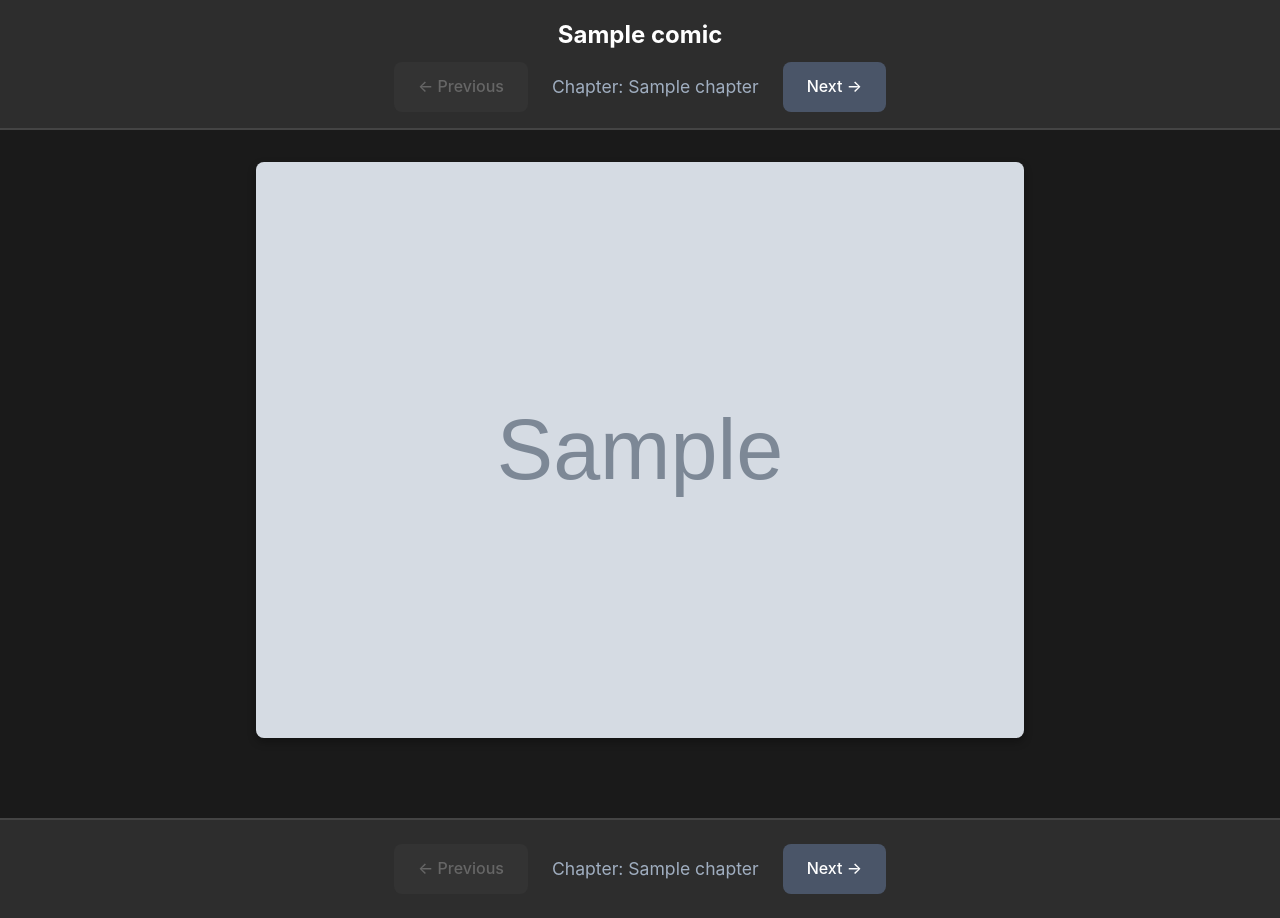
After one commit to SiJibrilll/ppw1-uas, a PHP site: page /read?comic=1&chapter=1 in a window 1280 px wide. The commit adds this page. Run offline with PHP 8.4, Linux system fonts and the light colour scheme; tables that the repository leaves empty or names only in its code hold one stand-in row (values such as "Sample post"); grey boxes marked "Sample" are stand-in pictures.

Commit message:
comic reader

```diff
--- a/app/Dbh.php
+++ b/app/Dbh.php
@@ -42,20 +42,20 @@ class Dbh {
         }
     }
 
-  function paginate($table, $order = 'ASC', $page = 1, $limit = 10, $column = 'id', $where = '') {
+  function paginate($table, $order = 'ASC', $page = 1, $limit = 10, $column = 'id', $operator = '=', $where = '') {
     $offset = ($page - 1) * $limit;
 
-    $stmt = $this->query("SELECT COUNT(*) FROM $table WHERE $column LIKE ?", ["%$where%"]);
+    $stmt = $this->query("SELECT COUNT(*) FROM $table WHERE $column $operator ?", ["$where"]);
     $total_items = $stmt->fetchColumn();
     $total_pages = ceil($total_items / $limit);
 
     // Manually inject limit/offset (safe since they are cast as ints)
     $limit = (int) $limit;
     $offset = (int) $offset;
-    $sql = "SELECT * FROM $table WHERE title LIKE ? ORDER BY id $order LIMIT $limit OFFSET $offset";
+    $sql = "SELECT * FROM $table WHERE $column $operator ? ORDER BY id $order LIMIT $limit OFFSET $offset";
 
 
-    $stmt = $this->query($sql, ["%$where%"]);
+    $stmt = $this->query($sql, ["$where"]);
     $data = $stmt->fetchAll();
 
     return [
--- a/app/controllers/ComicsController.php
+++ b/app/controllers/ComicsController.php
@@ -13,7 +13,7 @@ class ComicsController extends BaseController {
     $request = new Request();
     $search = $request->input('search', '');
     $page = (int) $request->input('page', 1);
-    $comics = $dbh->paginate('Comics', 'DESC', $page, 8, 'title', $search);
+    $comics = $dbh->paginate('Comics', 'DESC', $page, 8, 'title', 'like', "%$search%");
 
     $_SESSION['search'] = $search; // Save search term for later use
 
@@ -30,7 +30,7 @@ class ComicsController extends BaseController {
     ]);
   }
 
-  function read() {
+  function info() {
     $request = new Request();
     $id = $request->input('id');
 
@@ -46,12 +46,9 @@ class ComicsController extends BaseController {
       echo "Comic with id " . $id . " not found";
       exit;
     }
-    // $chapters = $dbh->query('SELECT * FROM Chapters WHERE comic_id = ? ORDER BY id DESC', [$id])->fetchAll();
-    //modify above to also get the cover image path
-    // $chapters = $dbh->query('SELECT c.*, i.path as cover FROM Chapters as c LEFT JOIN Images as i ON c.image_id = i.id WHERE c.comic_id = ? ORDER BY c.id DESC', [$id])->fetchAll();
-    // use paginate method and get the image
-    $chapters = $dbh->paginate('Chapters', 'DESC', $request->input('page', 1), 10, $id);
-    //get chapter cover images
+
+    $chapters = $dbh->paginate('Chapters', 'DESC', $request->input('page', 1), 10, 'comic_id', '=', $id);
+
     foreach ($chapters['data'] as &$chapter) {
       $image = $dbh->query('SELECT path FROM Images WHERE id = ?', [$chapter['image_id']])->fetchAll();
 
@@ -65,6 +62,40 @@ class ComicsController extends BaseController {
       'chapters' => $chapters['data'],
       'total_pages' => $chapters['total_pages'],
       'current_page' => $chapters['current_page'],
+    ]);
+  }
+
+  function read() {
+    $request = new Request();
+    $comic_id = $request->input('comic');
+    $chapter_id = $request->input('chapter');
+    if (!$chapter_id) {
+      header('Location: /home');
+      exit;
+    }
+
+    $dbh = new Dbh();
+
+    $chapters = $dbh->paginate('Chapters', 'DESC', 1, 1, 'comic_id', 'like', $comic_id);
+
+    $chapter = $dbh->query('SELECT * FROM Chapters WHERE id = ?', [$chapter_id])->fetch();
+    if (!$chapter) {
+      echo "Chapter with id " . $chapter_id . " not found";
+      exit;
+    }
+
+    $pages = $dbh->query('SELECT p.*, i.path as path FROM Pages as p LEFT JOIN Images as i ON p.image_id = i.id WHERE p.chapter_id = ? ORDER BY p.id ASC', [$chapter_id])->fetchAll();
+
+    $comic = $dbh->query('SELECT * FROM Comics WHERE id = ?', [$comic_id])->fetch();
+
+    $this->view('comic_reader', [
+      'comic' => $comic,
+      'chapter' => $chapter,
+      'pages' => $pages,
+      'comic_id' => $comic_id,
+      'chapter_id' => $chapter_id,
+      'total_pages' => count($pages),
+      'current_page' => $chapters['current_page']
     ]);
   }
 
--- a/app/routes.php
+++ b/app/routes.php
@@ -9,7 +9,8 @@ return [
     '/comics/create' => 'ComicsController@create',
     '/comics/edit' => 'ComicsController@edit',
     '/search' => 'ComicsController@index',
-    '/comics' => 'ComicsController@read',
+    '/comics' => 'ComicsController@info',
+    '/read' => 'ComicsController@read',
   ],
 
   "POST" => [
--- a/views/comic_detail-view.php
+++ b/views/comic_detail-view.php
@@ -205,7 +205,7 @@
         <!-- Chapter List -->
         <div class="chapter-list">
             <?php foreach ($chapters as $chapter): ?>
-                <a href="read?id=<?= htmlspecialchars($chapter['id'])?>" class="chapter-item">
+                <a href="/read?comic=<?= htmlspecialchars($comic['id'])?>&chapter=<?= htmlspecialchars($chapter['id'])?>" class="chapter-item">
                     <img src="<?= htmlspecialchars($chapter['cover'] ?? $GLOBALS['placeholder']) ?>"
                         alt="Chapter 11 Thumbnail" class="chapter-thumbnail">
                     <div class="chapter-title"><?= htmlspecialchars($chapter['title'])?></div>
--- /dev/null
+++ b/views/comic_reader-view.php
@@ -0,0 +1,211 @@
+<!DOCTYPE html>
+<html lang="en">
+<head>
+    <meta charset="UTF-8">
+    <meta name="viewport" content="width=device-width, initial-scale=1.0">
+    <title>Comic Reader</title>
+    <style>
+        * {
+            margin: 0;
+            padding: 0;
+            box-sizing: border-box;
+        }
+
+        body {
+            font-family: -apple-system, BlinkMacSystemFont, 'Segoe UI', Roboto, sans-serif;
+            background-color: #1a1a1a;
+            color: white;
+            line-height: 1.6;
+        }
+
+        .header {
+            background-color: #2d2d2d;
+            padding: 1rem;
+            text-align: center;
+            border-bottom: 2px solid #444;
+        }
+
+        .comic-title {
+            font-size: 1.5rem;
+            font-weight: bold;
+            margin-bottom: 0.5rem;
+            color: #fff;
+        }
+
+        .chapter-nav {
+            display: flex;
+            justify-content: center;
+            align-items: center;
+            gap: 1rem;
+            flex-wrap: wrap;
+        }
+
+        .nav-link {
+            background-color: #4a5568;
+            color: white;
+            text-decoration: none;
+            padding: 0.75rem 1.5rem;
+            border-radius: 8px;
+            font-weight: 500;
+            transition: background-color 0.2s;
+            display: inline-block;
+        }
+
+        .nav-link:hover {
+            background-color: #5a6578;
+        }
+
+        .nav-link.disabled {
+            background-color: #333;
+            color: #666;
+            pointer-events: none;
+        }
+
+        .current-chapter {
+            font-size: 1.1rem;
+            color: #a0aec0;
+            margin: 0 0.5rem;
+        }
+
+        .reader-container {
+            max-width: 800px;
+            margin: 0 auto;
+            padding: 2rem 1rem;
+        }
+
+        .comic-panel {
+            width: 100%;
+            margin-bottom: 1rem;
+            border-radius: 8px;
+            overflow: hidden;
+            background-color: #2d2d2d;
+            box-shadow: 0 4px 8px rgba(0, 0, 0, 0.3);
+        }
+
+        .comic-panel img {
+            width: 100%;
+            height: auto;
+            display: block;
+        }
+
+        .panel-placeholder {
+            height: 400px;
+            background: linear-gradient(135deg, #4a5568, #2d3748);
+            display: flex;
+            align-items: center;
+            justify-content: center;
+            color: #a0aec0;
+            text-align: center;
+            font-size: 1.1rem;
+        }
+
+        .bottom-nav {
+            background-color: #2d2d2d;
+            padding: 1.5rem;
+            text-align: center;
+            border-top: 2px solid #444;
+            margin-top: 2rem;
+        }
+
+        .bottom-nav .chapter-nav {
+            justify-content: center;
+        }
+
+        /* Mobile optimizations */
+        @media (max-width: 768px) {
+            .header {
+                padding: 1rem 0.5rem;
+            }
+
+            .comic-title {
+                font-size: 1.3rem;
+            }
+
+            .chapter-nav {
+                gap: 0.5rem;
+            }
+
+            .nav-link {
+                padding: 0.6rem 1rem;
+                font-size: 0.9rem;
+            }
+
+            .current-chapter {
+                font-size: 1rem;
+                margin: 0.5rem 0;
+                width: 100%;
+            }
+
+            .reader-container {
+                padding: 1rem 0.5rem;
+            }
+
+            .comic-panel {
+                margin-bottom: 0.5rem;
+                border-radius: 4px;
+            }
+
+            .panel-placeholder {
+                height: 300px;
+                font-size: 1rem;
+            }
+
+            .bottom-nav {
+                padding: 1rem 0.5rem;
+            }
+        }
+
+        @media (max-width: 480px) {
+            .comic-title {
+                font-size: 1.2rem;
+            }
+
+            .reader-container {
+                padding: 1rem 0.25rem;
+            }
+
+            .nav-link {
+                padding: 0.5rem 0.75rem;
+                font-size: 0.85rem;
+            }
+
+            .current-chapter {
+                font-size: 0.9rem;
+                margin: 0 0.25rem;
+            }
+        }
+    </style>
+</head>
+<body>
+    <header class="header">
+        <h1 class="comic-title"><?= htmlspecialchars($comic['title'])?></h1>
+        <nav class="chapter-nav">
+            <a href="/read?comic=<?= htmlspecialchars($comic_id) ?>&chapter=<?= max(1, $current_page - 1) ?>" class="nav-link <?= $chapter['id'] <= 1 ? 'disabled' : '' ?>">← Previous</a>
+            <div class="current-chapter">Chapter: <?= htmlspecialchars($chapter['title']) ?></div>
+            <a href="/read?comic=<?= htmlspecialchars($comic_id) ?>&chapter=<?= $current_page + 1 ?>" class="nav-link">Next →</a>
+        </nav>
+    </header>
+
+    <main class="reader-container">
+        <?php if (!empty($pages)): ?>
+            <?php foreach ($pages as $page): ?>
+                <div class="comic-panel">
+                    <img src="<?= htmlspecialchars($page['path']) ?>" alt="Comic Page">
+                </div>
+            <?php endforeach; ?>
+        <?php else: ?>
+            <div class="comic-panel panel-placeholder">
+                <p>No pages available for this chapter.</p>
+            </div>
+        <?php endif; ?>
+    </main>
+
+    <footer class="bottom-nav">
+        <nav class="chapter-nav">
+            <a href="/read?comic=<?= htmlspecialchars($comic_id) ?>&chapter=<?= max(1, $current_page - 1) ?>" class="nav-link <?= $chapter['id'] <= 1 ? 'disabled' : '' ?>">← Previous</a>
+            <div class="current-chapter">Chapter: <?= htmlspecialchars($chapter['title']) ?></div>
+            <a href="/read?comic=<?= htmlspecialchars($comic_id) ?>&chapter=<?= $current_page + 1 ?>" class="nav-link">Next →</a>
+        </nav>
+    </footer>
+</body>
+</html>
```
